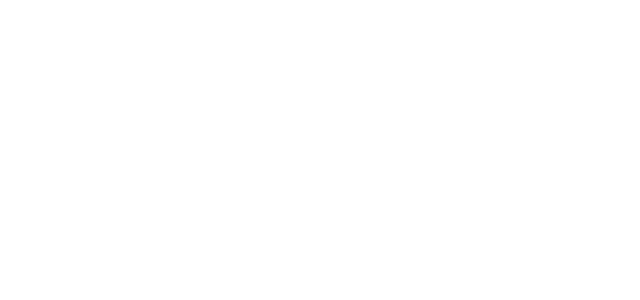
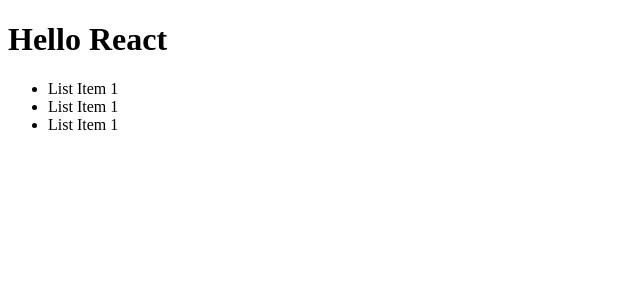
Before and after one commit to filipovandrij/Fake-shop, a React (Create React App) app: page / in a window 1280 px wide. Shown: the top 300 px of the page, without its empty margins (0-640 px from the left). Built offline with nearby package versions, Linux system fonts and the light colour scheme.

Commit message:
create react elements

```diff
--- a/src/index.tsx
+++ b/src/index.tsx
@@ -1,5 +1,22 @@
 import React from 'react'
 import ReactDOM from 'react-dom/client'
 
+const h1 = React.createElement('h1', { id: 'title' }, 'Hello React')
+console.log(h1)
+
+const list = React.createElement(
+    'ul',
+    null,
+    React.createElement('li', null, 'List Item 1'),
+    React.createElement('li', null, 'List Item 1'),
+    React.createElement('li', null, 'List Item 1')
+)
+
+const content = (
+    <div>
+        {h1}
+        {list}
+    </div>
+)
 const root = ReactDOM.createRoot(document.getElementById('root') as HTMLElement)
-root.render(<React.StrictMode></React.StrictMode>)
+root.render(<React.StrictMode>{content}</React.StrictMode>)
```
Also changed, not shown: public/index.html (indentation only).
